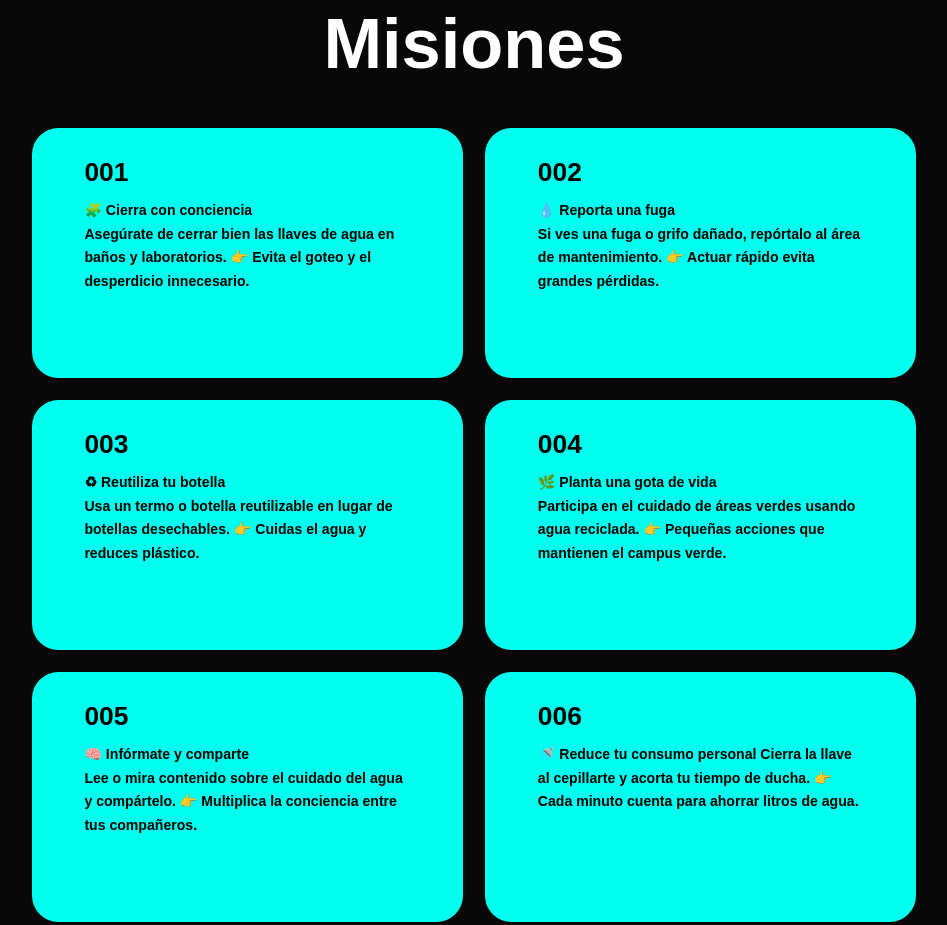
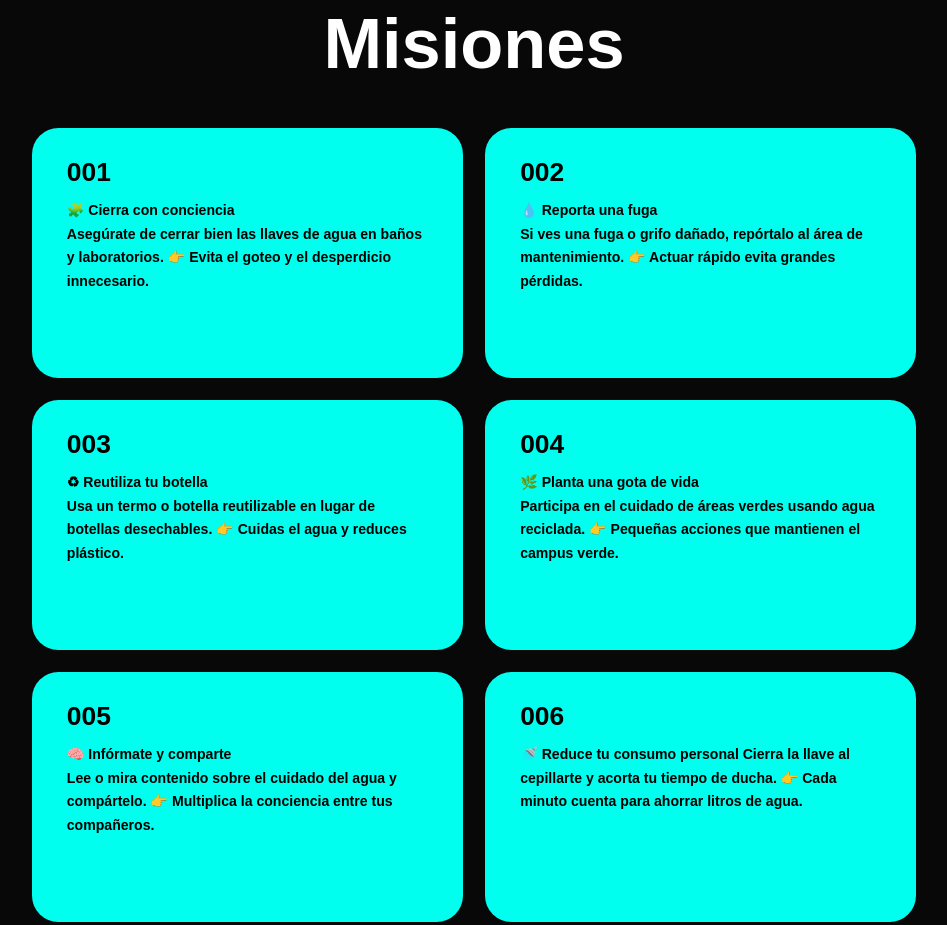
Before and after one commit to Cverbglish/AguaUTL, a plain HTML site: page index.html in a window 1280 px wide. Shown: the part 4378-5303 px from the top of the page, without its empty margins (166-1113 px from the left). Drawn offline with nearby package versions, Linux system fonts and the light colour scheme.

Commit message:
Update style.css

```diff
--- a/style.css
+++ b/style.css
@@ -407,7 +407,7 @@ span{
     max-height: 200px;
     justify-content: left;
     align-items: baseline;
-    padding: 2rem 6rem;
+    padding: 2rem 4rem;
 }
 .service-info h4{
     font-size: 3rem;
```
